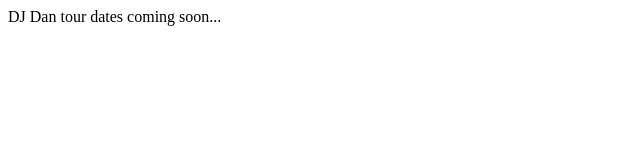
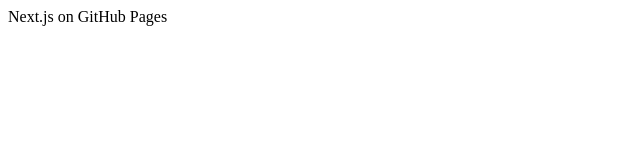
Before and after one commit to MikeS74/dj-dan-next-page, a Next.js app: page / in a window 1280 px wide. Shown: the top 160 px of the page, without its empty margins (0-640 px from the left). Built offline with nearby package versions, Linux system fonts and the light colour scheme.

Commit message:
add missing github deploy boilerplate

```diff
--- a/app/page.tsx
+++ b/app/page.tsx
@@ -1,7 +1,7 @@
 export default function Home() {
   return (
     <main>
-      <div>DJ Dan tour dates coming soon...</div>
+      <div>Next.js on GitHub Pages</div>
     </main>
   );
 }
```
Also changed, not shown: 1 other file (tests, documents, lock files or other folders).
